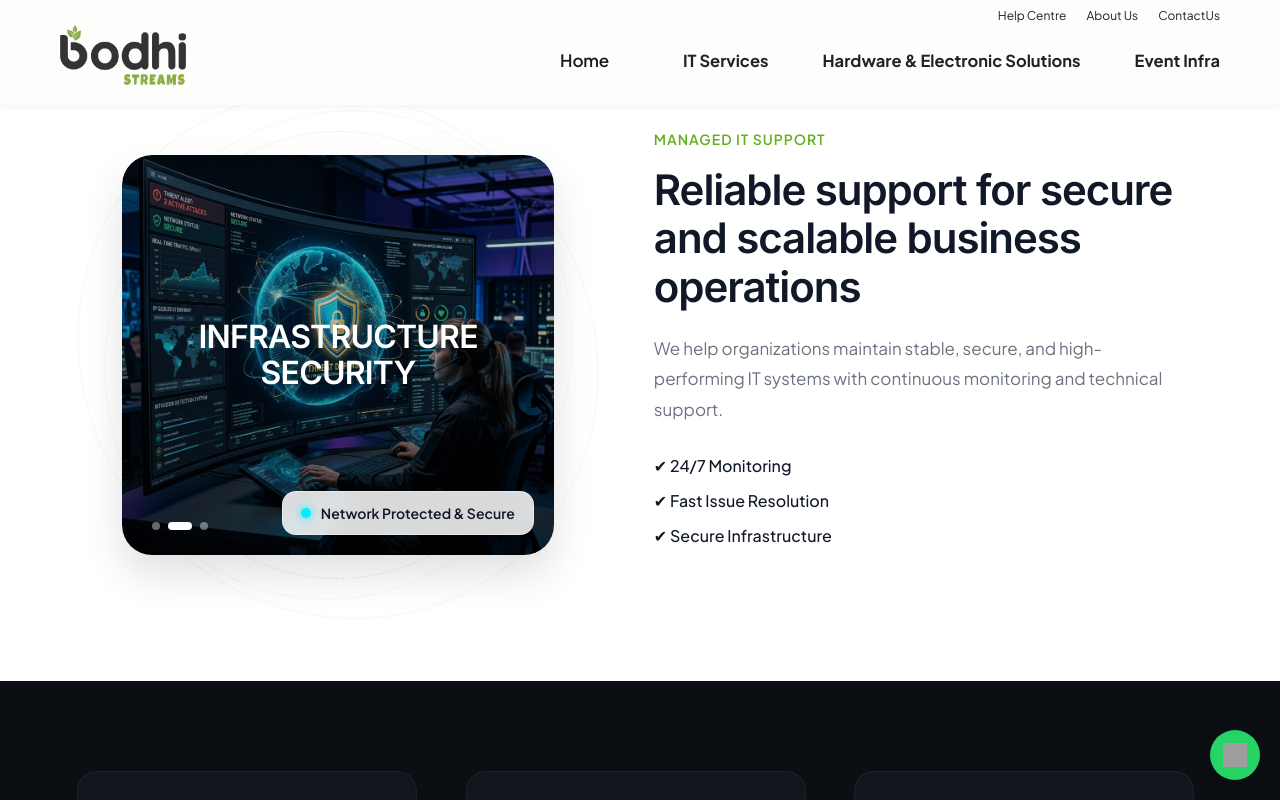
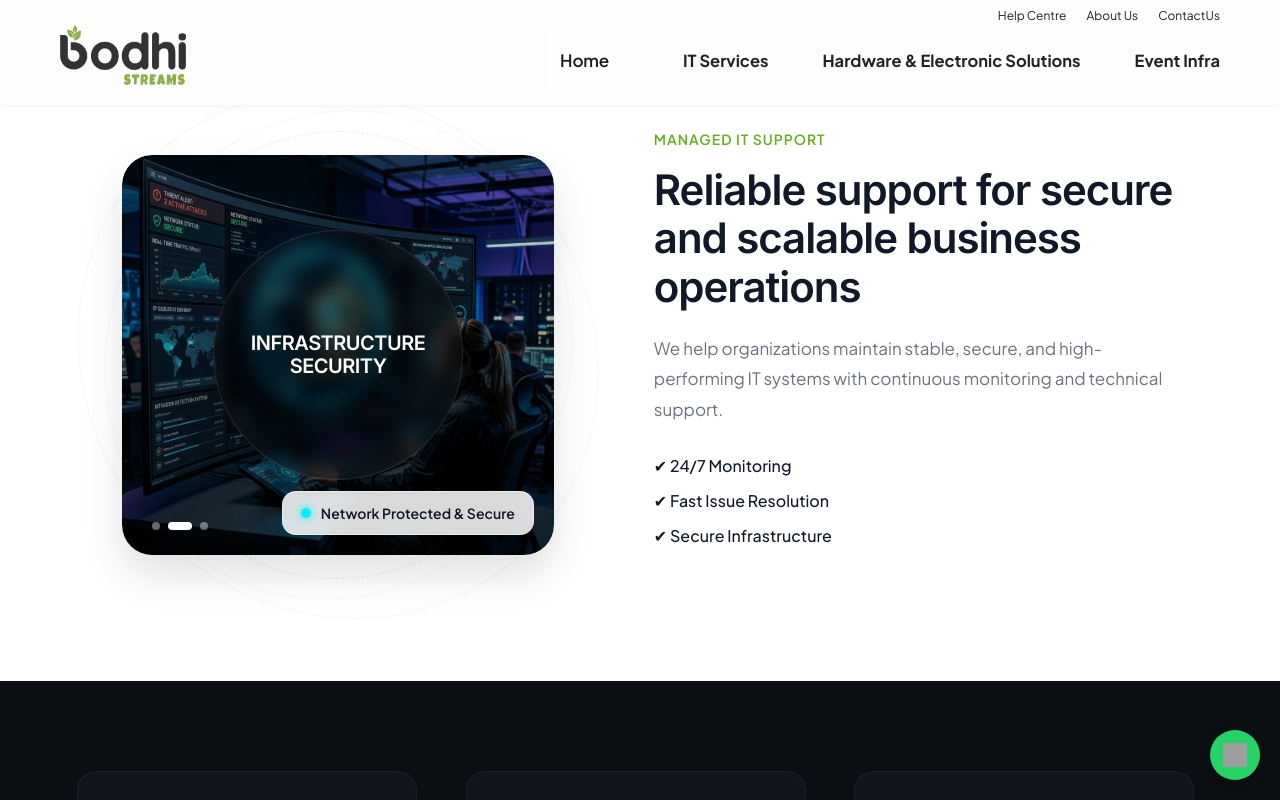
Before and after one commit to iyyansoft/Bodhistreams, a React (Vite) app: page /managed-support in a window 1280 px wide. Shown: the top 800 px of the page. Built offline with nearby package versions, Linux system fonts and the light colour scheme; grey boxes are pictures that could not be loaded; a web font is replaced by a local one.

Commit message:
feat: implement concentric circular glass overlay and circular reveal slide transition on Managed Support page

```diff
--- a/src/pages/it-services/ManagedSupport.css
+++ b/src/pages/it-services/ManagedSupport.css
@@ -154,7 +154,7 @@
   pointer-events: none;
 }
 
-.image-title-overlay {
+.center-circle-wrapper {
   position: absolute;
   top: 0;
   left: 0;
@@ -165,22 +165,34 @@
   align-items: center;
   z-index: 4;
   pointer-events: none;
+}
+
+.glass-circle-overlay {
+  width: 250px;
+  height: 250px;
+  border-radius: 50%;
+  background: rgba(0, 0, 0, 0.45);
+  backdrop-filter: blur(8px);
+  -webkit-backdrop-filter: blur(8px);
+  border: 1px solid rgba(255, 255, 255, 0.12);
+  display: flex;
+  justify-content: center;
+  align-items: center;
   padding: 30px;
   text-align: center;
   box-sizing: border-box;
+  box-shadow: 0 15px 35px rgba(0, 0, 0, 0.25), inset 0 0 20px rgba(255, 255, 255, 0.05);
 }
 
-.image-title-overlay h2 {
+.glass-circle-overlay h2 {
   font-family: 'Outfit', sans-serif;
-  font-size: 32px;
+  font-size: 20px;
   font-weight: 800;
   color: #ffffff;
   text-transform: uppercase;
-  letter-spacing: 2px;
-  line-height: 1.25;
-  text-shadow: 0 4px 12px rgba(0, 0, 0, 0.35);
+  letter-spacing: 1.5px;
+  line-height: 1.35;
   margin: 0;
-  max-width: 90%;
 }
 
 .it-support-dot {
--- a/src/pages/it-services/ManagedSupport.jsx
+++ b/src/pages/it-services/ManagedSupport.jsx
@@ -59,10 +59,10 @@ const ManagedSupport = () => {
               <AnimatePresence mode="wait">
                 <motion.div
                   key={currentSlide}
-                  initial={{ opacity: 0, scale: 0.96 }}
-                  animate={{ opacity: 1, scale: 1 }}
-                  exit={{ opacity: 0, scale: 0.96 }}
-                  transition={{ duration: 0.8, ease: "easeInOut" }}
+                  initial={{ opacity: 0, clipPath: "circle(0% at 50% 50%)" }}
+                  animate={{ opacity: 1, clipPath: "circle(100% at 50% 50%)" }}
+                  exit={{ opacity: 0, clipPath: "circle(0% at 50% 50%)" }}
+                  transition={{ duration: 0.9, ease: [0.76, 0, 0.24, 1] }}
                   className="slide-wrapper"
                 >
                   <img
@@ -73,15 +73,17 @@ const ManagedSupport = () => {
 
                   {/* Premium Title Overlay matching the reference layout */}
                   <div className="image-overlay-shade"></div>
-                  <motion.div
-                    className="image-title-overlay"
-                    initial={{ opacity: 0, y: 15 }}
-                    animate={{ opacity: 1, y: 0 }}
-                    exit={{ opacity: 0, y: -15 }}
-                    transition={{ delay: 0.2, duration: 0.5 }}
-                  >
-                    <h2>{supportSlides[currentSlide].title}</h2>
-                  </motion.div>
+                  <div className="center-circle-wrapper">
+                    <motion.div
+                      className="glass-circle-overlay"
+                      initial={{ scale: 0.75, opacity: 0 }}
+                      animate={{ scale: 1, opacity: 1 }}
+                      exit={{ scale: 0.75, opacity: 0 }}
+                      transition={{ delay: 0.2, duration: 0.5 }}
+                    >
+                      <h2>{supportSlides[currentSlide].title}</h2>
+                    </motion.div>
+                  </div>
                 </motion.div>
               </AnimatePresence>
 
```
